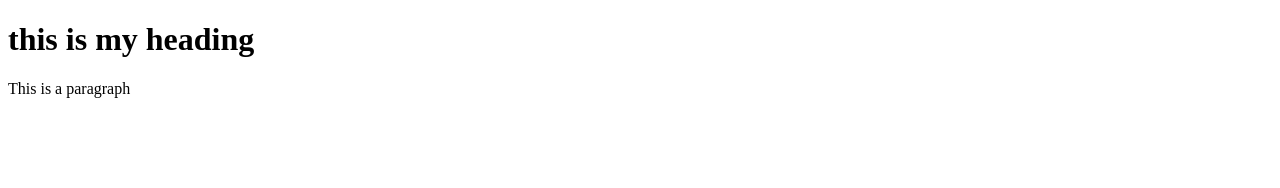
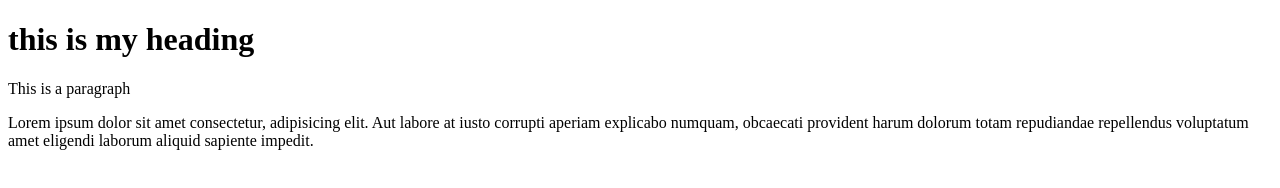
Before and after one commit to Yusuf-Abubeker/-Second, a plain HTML site: page index.html in a window 1280 px wide. Drawn offline with Linux system fonts and the light colour scheme.

Commit message:
a little modification an index.html

```diff
--- a/index.html
+++ b/index.html
@@ -9,5 +9,6 @@
 <body>
     <h1>this is my heading</h1>
     <p>This is a paragraph</p>
+    <p>Lorem ipsum dolor sit amet consectetur, adipisicing elit. Aut labore at iusto corrupti aperiam explicabo numquam, obcaecati provident harum dolorum totam repudiandae repellendus voluptatum amet eligendi laborum aliquid sapiente impedit.</p>
 </body>
 </html>
```
